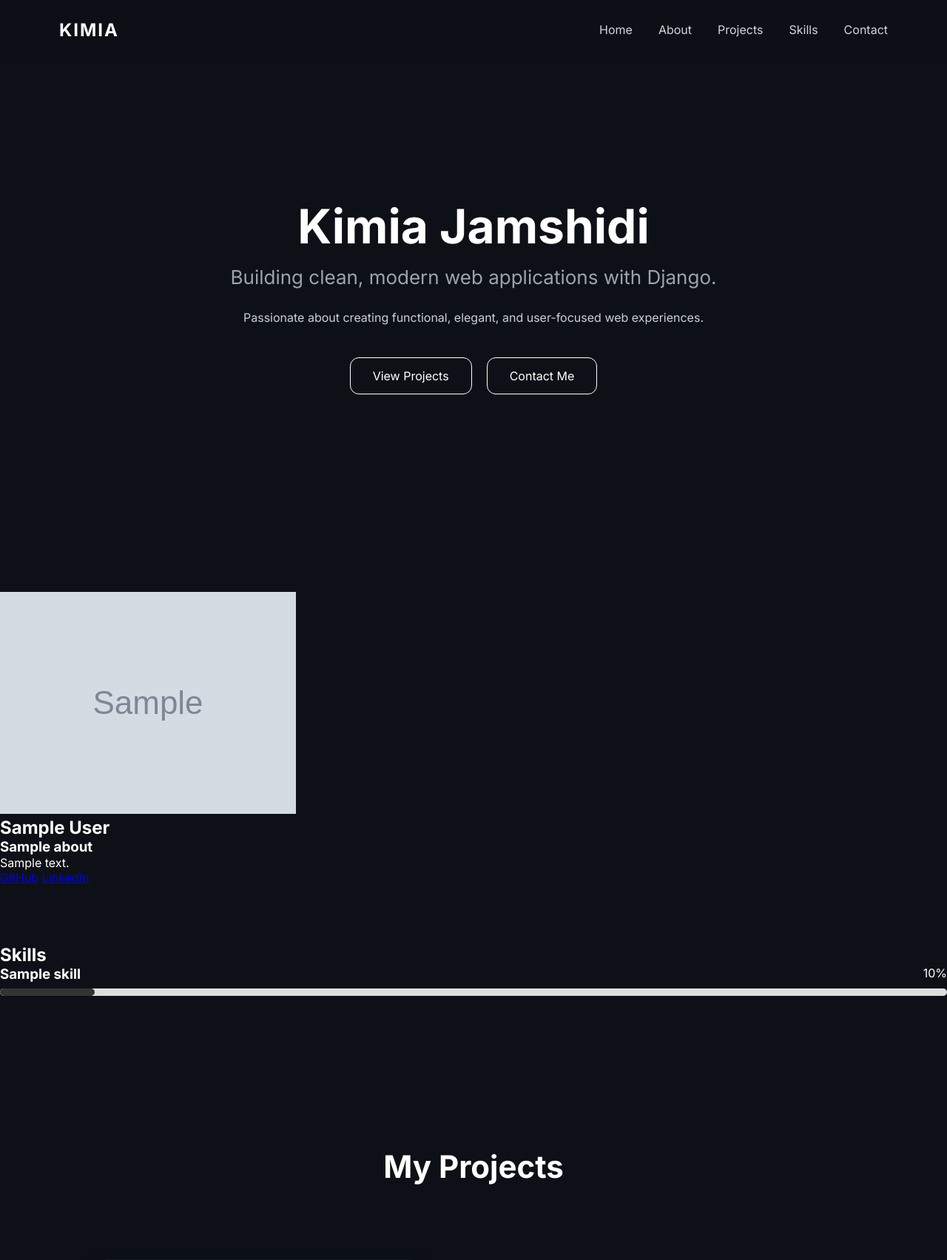
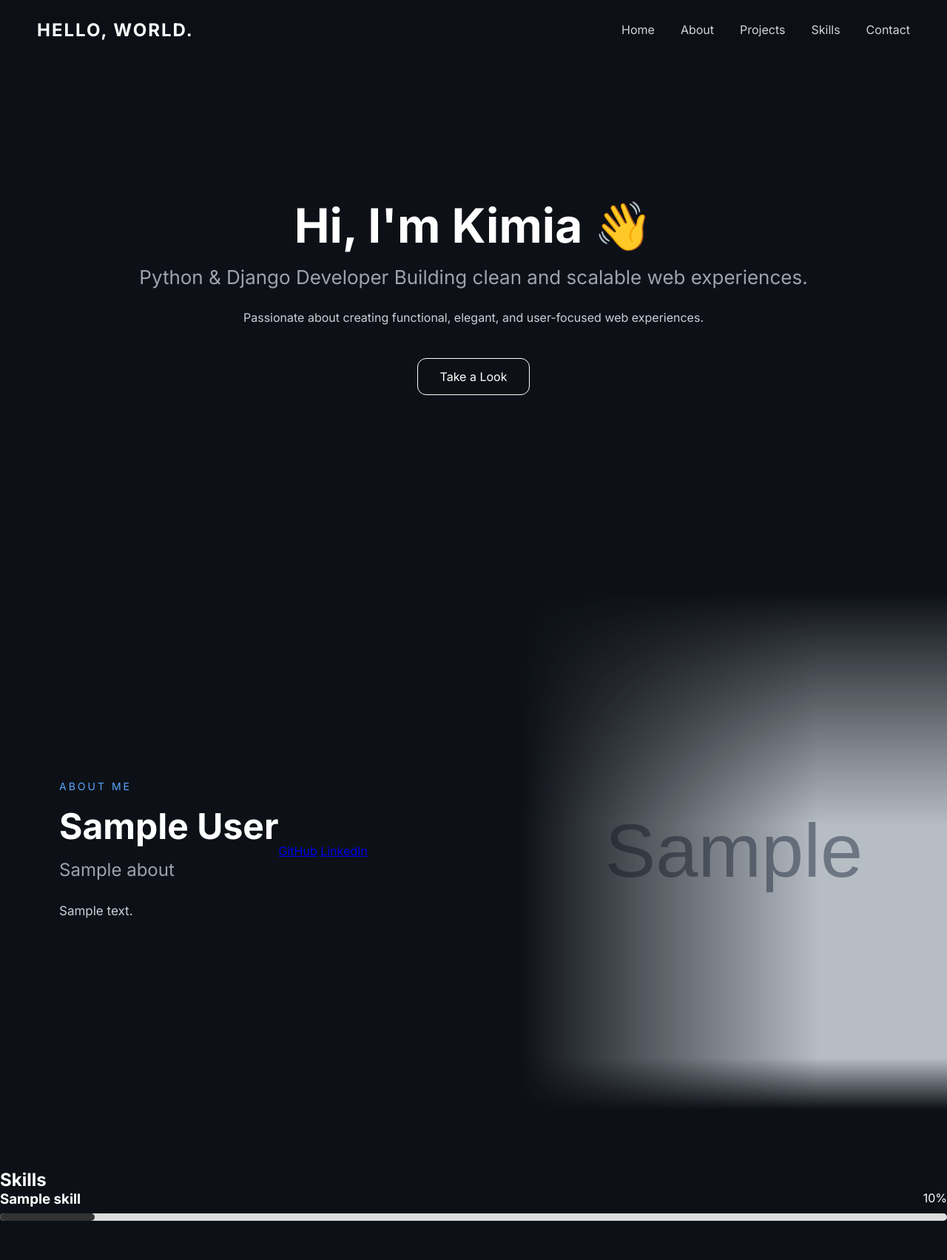
Before and after one commit to kimiajam/portfolio-project, a Django app: page / in a window 1280 px wide. Shown: the top 1703 px of the page at 74% size. Run offline with Django 5.2, Linux system fonts and the light colour scheme; tables that the repository leaves empty hold one stand-in row (values such as "Sample post"); grey boxes marked "Sample" are stand-in pictures.

Commit message:
Update portfolio layout and add project features

```diff
--- a/apps/portfolio/models.py
+++ b/apps/portfolio/models.py
@@ -9,9 +9,12 @@ class Project(models.Model):
 
     github_url = models.URLField(blank=True)
     live_url = models.URLField(blank=True)
-
+    technologies = models.CharField(max_length=200, blank=True)
     created_at = models.DateTimeField(auto_now_add=True)
 
+    @property
+    def tech_list(self):
+     return self.technologies.split(",")
     def __str__(self):
         return self.title
 
--- a/static/css/style.css
+++ b/static/css/style.css
@@ -83,7 +86,7 @@ body {
     justify-content: space-between;
     align-items: center;
 
-    padding: 0 80px;
+    padding: 20px 50px;
 
     position: fixed;
     top: 0;
@@ -115,14 +118,30 @@ body {
 
 .nav-links a {
     text-decoration: none;
-
     color: #d1d5db;
-
-    transition: .3s;
+    transition: color 0.3s ease;
+    position: relative;
 }
 
 .nav-links a:hover {
-    color: white;
+    color:#58a6ff;
+}
+.nav-links a::after {
+    content: "";
+    position: absolute;
+    left: 0;
+    bottom: -5px;
+
+    width: 0;
+    height: 2px;
+
+    background-color: #5893d7;
+
+    transition: width 0.3s ease;
+}
+
+.nav-links a:hover::after {
+    width: 100%;
 }
 
 .project-card {
@@ -270,4 +296,112 @@ html {
     background: #333;
     border-radius: 10px;
 }
-/* github contribution test */
+.footer {
+    padding: 30px 20px;
+    text-align: center;
+    border-top: 1px solid #2d333b;
+    margin-top: 80px;
+}
+
+.footer p {
+    color: #8b949e;
+    font-size: 0.9rem;
+}
+.project-tech {
+    display: flex;
+    gap: 10px;
+    flex-wrap: wrap;
+    margin-top: 20px;
+}
+
+.project-tech span {
+    background: #21262d;
+    color: #58a6ff;
+    padding: 6px 12px;
+    border-radius: 20px;
+    font-size: 0.85rem;
+}
+.about {
+    position: relative;
+    min-height: 700px;
+    display: flex;
+    align-items: center;
+
+    padding-left: 80px;
+    overflow: hidden;
+}
+
+
+.about-label {
+    color: #58a6ff;
+    font-size: 14px;
+    letter-spacing: 3px;
+    text-transform: uppercase;
+}
+
+.about-content h2 {
+    font-size: 48px;
+    margin: 15px 0;
+}
+
+.about-content h3 {
+    color: #9ca3af;
+    font-size: 24px;
+    font-weight: 400;
+    margin-bottom: 25px;
+}
+
+.about-content p {
+    color: #c9d1d9;
+    line-height: 1.9;
+    font-size: 17px;
+    max-width: 550px;
+}
+
+.about-image {
+    position: absolute;
+
+    right: 0;
+    top: 0;
+
+    width: 45%;
+    height: 100%;
+}
+
+
+.about-image img {
+    width: 100%;
+    height: 100%;
+
+    object-fit: cover;
+
+    opacity: 0.85;
+
+    -webkit-mask-image:
+    linear-gradient(to bottom,
+        transparent 0%,
+        black 45%,
+        black 100%,
+        transparent 100%
+        ),
+    linear-gradient(to right,
+        transparent 0%,
+        black 70%,
+        black 100%
+        );
+    mask-image:
+        linear-gradient(to bottom,
+            transparent 0%,
+            black 45%,
+            black 90%,
+            transparent 100%
+        ),
+        linear-gradient(to right,
+            transparent 0%,
+            black 70%,
+            black 100%
+        );
+
+    -webkit-mask-composite: intersect;
+    mask-composite: intersect;
+}
--- a/templates/home.html
+++ b/templates/home.html
@@ -10,17 +10,16 @@ Home
 
 <section id="home" class="hero">
 
-    <h1>Kimia Jamshidi</h1>
+    <h1>Hi, I'm Kimia 👋</h1>
 
-    <h2>Building clean, modern web applications with Django.</h2>
+    <h2>Python & Django Developer Building clean and scalable web experiences.</h2>
 
     <p>
         Passionate about creating functional, elegant, and user-focused web experiences.
     </p>
 
     <div class="hero-buttons">
-        <a href="#">View Projects</a>
-        <a href="#">Contact Me</a>
+        <a href="#projects">Take a Look </a>
     </div>
 
 </section>
@@ -29,5 +28,6 @@ Home
 {% include "includes/skills.html" %}
 {% include "includes/projects.html" %}
 {% include "includes/contact.html" %}
+{% include "includes/footer.html" %}
 
 {% endblock %}
--- a/templates/includes/about.html
+++ b/templates/includes/about.html
@@ -1,16 +1,27 @@
-<section id = "about" class="about">
+<section id="about" class="about">
 
     {% if about %}
+
+    <div class="about-image">
 
         {% if about.profile_image %}
             <img src="{{ about.profile_image.url }}" alt="{{ about.full_name }}">
         {% endif %}
+
+    </div>
+
+
+    <div class="about-content">
+
+        <span class="about-label">ABOUT ME</span>
 
         <h2>{{ about.full_name }}</h2>
 
         <h3>{{ about.job_title }}</h3>
 
         <p>{{ about.bio }}</p>
+
+     </div>
 
         <div class="about-links">
 
@@ -24,6 +35,8 @@
 
         </div>
 
+    </div>
+
     {% endif %}
 
 </section>
--- /dev/null
+++ b/templates/includes/footer.html
@@ -0,0 +1,7 @@
+<footer class="footer">
+
+    <p>
+        © 2026 Kimia Jamshidi. All rights reserved.
+    </p>
+
+</footer>
--- a/templates/includes/navbar.html
+++ b/templates/includes/navbar.html
@@ -3,7 +3,7 @@
     <nav class="navbar">
 
         <a href="/" class="logo">
-            KIMIA
+           HELLO, WORLD.
         </a>
 
         <ul class="nav-links">
--- a/templates/includes/projects.html
+++ b/templates/includes/projects.html
@@ -17,6 +17,13 @@
                 <h3>{{ project.title }}</h3>
 
                 <p>{{ project.description }}</p>
+                   <div class="project-tech">
+
+                        {% for tech in project.technologies.split %}
+                            <span>{{ tech }}</span>
+                        {% endfor %}
+
+                    </div>
 
                 <div class="project-links">
 
```
Also changed, not shown: other parts of static/css/style.css (+18 -8 lines), apps/portfolio/migrations/0008_project_technologies.py (added).
